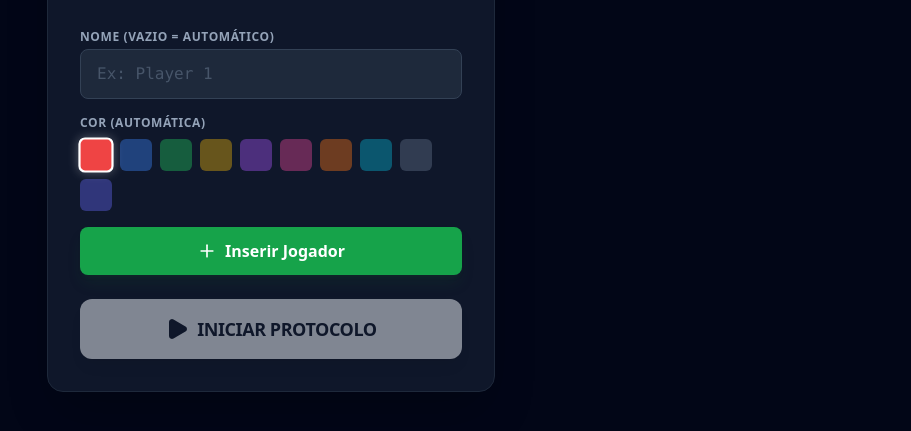
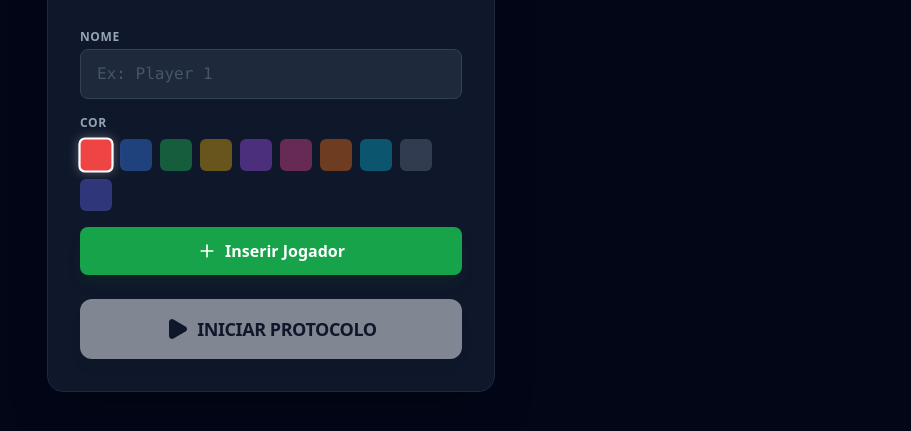
Before and after one commit to Cyberdoardu/Pwned, a plain HTML site: page pwned.html in a window 1280 px wide. Shown: the part 297-728 px from the top of the page, without its empty margins (369-1280 px from the left). Drawn offline with nearby package versions, Linux system fonts and the light colour scheme.

Commit message:
Update pwned.html
Tirando uns textos

```diff
--- a/pwned.html
+++ b/pwned.html
@@ -293,12 +293,12 @@
 
                     <form onsubmit="addPlayer(event)" class="space-y-4 mb-6">
                         <div>
-                            <label class="block text-xs font-bold text-slate-400 mb-1 uppercase tracking-wider">Nome (Vazio = Automático)</label>
+                            <label class="block text-xs font-bold text-slate-400 mb-1 uppercase tracking-wider">Nome</label>
                             <input id="input-name" type="text" value="${state.newPlayerName}" oninput="state.newPlayerName = this.value" placeholder="Ex: Player ${state.players.length + 1}"
                                 class="w-full bg-slate-800 border border-slate-700 rounded-lg px-4 py-3 focus:outline-none focus:ring-2 focus:ring-green-500 transition-all text-white placeholder-slate-600 font-mono" maxlength="15" />
                         </div>
                         <div>
-                            <label class="block text-xs font-bold text-slate-400 mb-2 uppercase tracking-wider">Cor (Automática)</label>
+                            <label class="block text-xs font-bold text-slate-400 mb-2 uppercase tracking-wider">Cor</label>
                             <div class="flex flex-wrap gap-2">
                                 ${availableColors.map(color => `
                                     <button type="button" onclick='state.selectedColor = ${JSON.stringify(color)}; render()'
```
